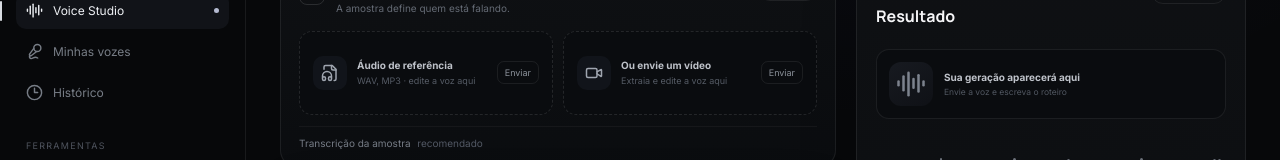
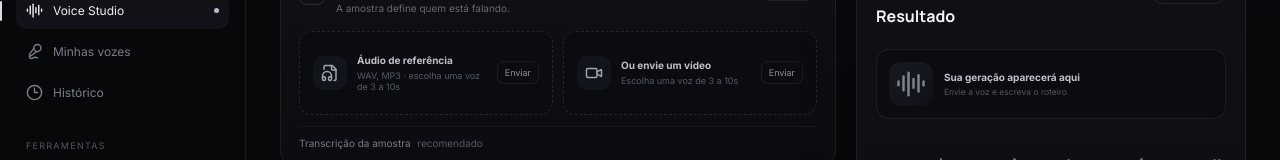
Before and after one commit to rodrigodossantosofc-beep/autoride-voice-studio, a React (Vite) app: page / in a window 1280 px wide. Shown: the part 160-320 px from the top of the page. Built offline with nearby package versions, Linux system fonts and the light colour scheme.

Commit message:
Clear stale voice transcript when reference is edited

```diff
--- a/src/App.tsx
+++ b/src/App.tsx
@@ -253,8 +253,8 @@
             <section className="card identity-card">
               <div className="card__heading"><div className="step">01</div><div><h2>Identidade da voz</h2><p>A amostra define quem está falando.</p></div><div className="badge">VOICE ID</div></div>
               <div className="upload-grid">
-                <FileSlot title="Áudio de referência" subtitle="WAV, MP3 · edite a voz aqui" accept="audio/*" icon={<FileAudio size={18}/>} file={voiceAudio} onFile={file => { setVoiceAudio(file); if(file) {setVoiceVideo(null);setEditing('voiceAudio');} }} onEdit={()=>setEditing('voiceAudio')}/>
-                <FileSlot title="Ou envie um vídeo" subtitle="Extraia e edite a voz aqui" accept="video/*" icon={<Video size={18}/>} file={voiceVideo} onFile={file => { setVoiceVideo(file); if(file) {setVoiceAudio(null);setEditing('voiceVideo');} }} onEdit={()=>setEditing('voiceVideo')}/>
+                <FileSlot title="Áudio de referência" subtitle="WAV, MP3 · escolha uma voz de 3 a 10s" accept="audio/*" icon={<FileAudio size={18}/>} file={voiceAudio} onFile={file => { setVoiceAudio(file); if(file) {setVoiceVideo(null);setVoiceTranscript('');setEditing('voiceAudio');} }} onEdit={()=>setEditing('voiceAudio')}/>
+                <FileSlot title="Ou envie um vídeo" subtitle="Escolha uma voz de 3 a 10s" accept="video/*" icon={<Video size={18}/>} file={voiceVideo} onFile={file => { setVoiceVideo(file); if(file) {setVoiceAudio(null);setVoiceTranscript('');setEditing('voiceVideo');} }} onEdit={()=>setEditing('voiceVideo')}/>
               </div>
               <details className="clean-details"><summary>Transcrição da amostra <span>recomendado</span></summary><textarea value={voiceTranscript} onChange={e => setVoiceTranscript(e.target.value)} placeholder="Escreva exatamente o que foi falado na amostra..."/></details>
             </section>
@@ -313,9 +313,9 @@
         onCancel={()=>setEditing(null)}
         onApply={file=>{
           if(editing==='result') { audioPlayer.current?.pause();setPlaying(false);setEditedResultUrl(URL.createObjectURL(file)); }
-          else if(editing==='voiceVideo') {setVoiceVideo(null);setVoiceAudio(file);}
+          else if(editing==='voiceVideo') {setVoiceVideo(null);setVoiceAudio(file);setVoiceTranscript('');}
           else if(editing==='perfVideo') {setPerfVideo(null);setPerfAudio(file);}
-          else if(editing==='voiceAudio') setVoiceAudio(file);
+          else if(editing==='voiceAudio') {setVoiceAudio(file);setVoiceTranscript('');}
           else setPerfAudio(file);
           setEditing(null);
         }}/>
```
